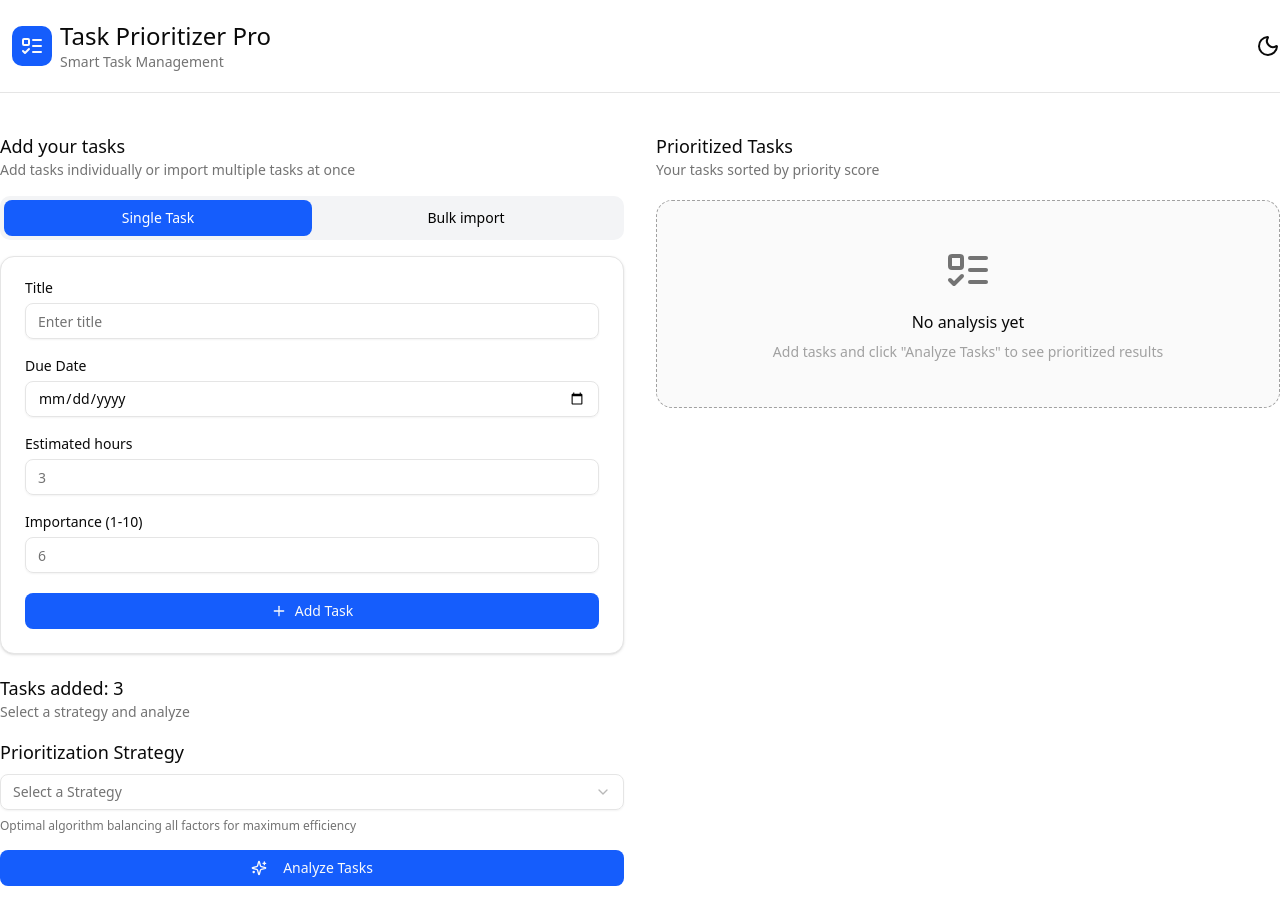
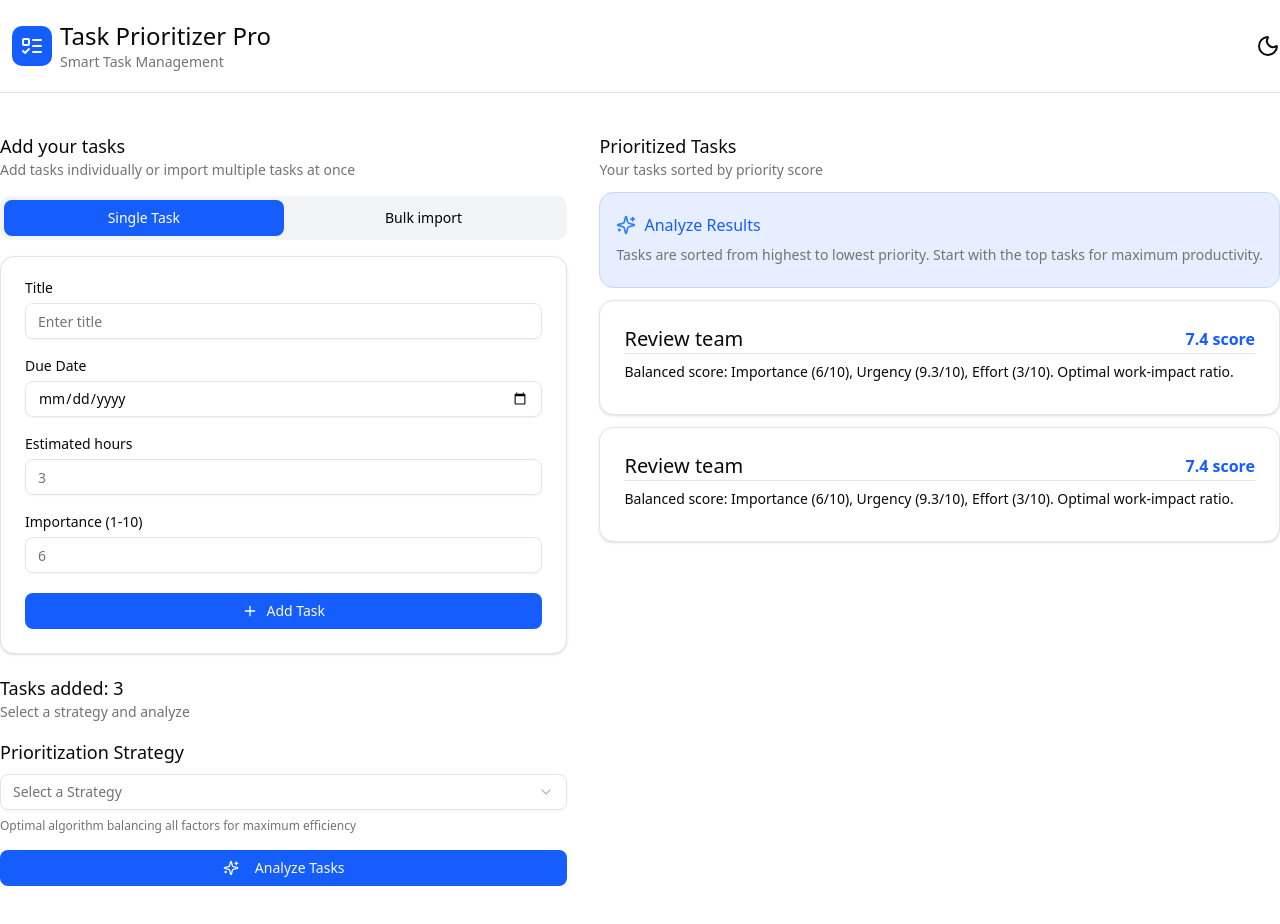
Before and after one commit to yuvanvk/taskManager, a React app in the folder frontend/: page / in a window 1280 px wide. Built offline with nearby package versions, Linux system fonts and the light colour scheme; the HTML template or start-up script is replaced by a standard one.

Commit message:
feat: add prioritized-card

```diff
--- /dev/null
+++ b/frontend/src/components/app/prioritized-card.tsx
@@ -0,0 +1,14 @@
+import { Card, CardContent } from "../ui/card"
+
+export const PrioritizedCard = () => {
+    return <Card>
+        <CardContent>
+            <div className="flex items-center justify-between">
+                <div className="text-xl font-medium">Review team</div>
+                <div className="font-bold text-blue-600">7.4 score</div>
+            </div>
+            <hr />
+            <p className="text-sm my-2">Balanced score: Importance (6/10), Urgency (9.3/10), Effort (3/10). Optimal work-impact ratio.</p>
+        </CardContent>
+    </Card>
+}
--- a/frontend/src/components/app/prioritized-tasks.tsx
+++ b/frontend/src/components/app/prioritized-tasks.tsx
@@ -1,14 +1,85 @@
+import { useState } from "react";
+import { PrioritizedCard } from "./prioritized-card";
+
 export const PrioritzedTasks = () => {
-    return <div className="flex-1 pt-28">
-        <div className="text-lg font-medium">Prioritized Tasks</div>
-        <div className="text-sm text-neutral-500">Your tasks sorted by priority score</div>
+  const [analyzed, setAnalyzed] = useState(false);
+  const [tasks, setTasks] = useState(["df", 'ff']);
 
+
+  return (
+    <div className="flex-1 pt-28">
+      <div className="text-lg font-medium">Prioritized Tasks</div>
+      <div className="text-sm text-neutral-500">
+        Your tasks sorted by priority score
+      </div>
+
+      {analyzed && (
         <div className="mt-5 w-full h-52 border border-dashed border-neutral-400 rounded-2xl bg-neutral-50 flex items-center justify-center">
-            <div className="flex flex-col text-center">
-                <svg xmlns="http://www.w3.org/2000/svg" width="24" height="24" viewBox="0 0 24 24" fill="none" stroke="currentColor" stroke-width="2" stroke-linecap="round" stroke-linejoin="round" className="lucide lucide-list-todo h-12 w-12 text-muted-foreground mx-auto mb-4"><rect x="3" y="5" width="6" height="6" rx="1"></rect><path d="m3 17 2 2 4-4"></path><path d="M13 6h8"></path><path d="M13 12h8"></path><path d="M13 18h8"></path></svg>
-                <p>No analysis yet</p>
-                <p className="text-sm text-neutral-400 mt-2">Add tasks and click "Analyze Tasks" to see prioritized results</p>
-            </div>
+          <div className="flex flex-col text-center">
+            <svg
+              xmlns="http://www.w3.org/2000/svg"
+              width="24"
+              height="24"
+              viewBox="0 0 24 24"
+              fill="none"
+              stroke="currentColor"
+              stroke-width="2"
+              stroke-linecap="round"
+              stroke-linejoin="round"
+              className="lucide lucide-list-todo h-12 w-12 text-muted-foreground mx-auto mb-4"
+            >
+              <rect x="3" y="5" width="6" height="6" rx="1"></rect>
+              <path d="m3 17 2 2 4-4"></path>
+              <path d="M13 6h8"></path>
+              <path d="M13 12h8"></path>
+              <path d="M13 18h8"></path>
+            </svg>
+            <p>No analysis yet</p>
+            <p className="text-sm text-neutral-400 mt-2">
+              Add tasks and click "Analyze Tasks" to see prioritized results
+            </p>
+          </div>
         </div>
+      )}
+
+      {!analyzed && (
+        <div>
+            <div className="w-full h-24 flex flex-col bg-blue-600/10 px-4 py-5 rounded-xl border border-blue-200 space-y-2 my-3">
+          <div className="flex items-center text-blue-600 gap-x-2">
+            <svg
+              xmlns="http://www.w3.org/2000/svg"
+              width="24"
+              height="24"
+              viewBox="0 0 24 24"
+              fill="none"
+              stroke="currentColor"
+              stroke-width="2"
+              stroke-linecap="round"
+              stroke-linejoin="round"
+              className="lucide lucide-sparkles h-5 w-5 text-blue-500"
+            >
+              <path d="M9.937 15.5A2 2 0 0 0 8.5 14.063l-6.135-1.582a.5.5 0 0 1 0-.962L8.5 9.936A2 2 0 0 0 9.937 8.5l1.582-6.135a.5.5 0 0 1 .963 0L14.063 8.5A2 2 0 0 0 15.5 9.937l6.135 1.581a.5.5 0 0 1 0 .964L15.5 14.063a2 2 0 0 0-1.437 1.437l-1.582 6.135a.5.5 0 0 1-.963 0z"></path>
+              <path d="M20 3v4"></path>
+              <path d="M22 5h-4"></path>
+              <path d="M4 17v2"></path>
+              <path d="M5 18H3"></path>
+            </svg>
+            Analyze Results
+          </div>
+          <p className="text-sm text-neutral-500 whitespace-nowrap">
+            Tasks are sorted from highest to lowest priority. Start with the top
+            tasks for maximum productivity.
+          </p>
+        </div>
+
+        <div className="space-y-3">
+            {tasks.map((t, idx) => {
+                return <PrioritizedCard />
+            })}
+        </div>
+        </div>
+
+      )}
     </div>
-}
+  );
+};
```
Also changed, not shown: frontend/src/components/app/bulk-input.tsx (added).
